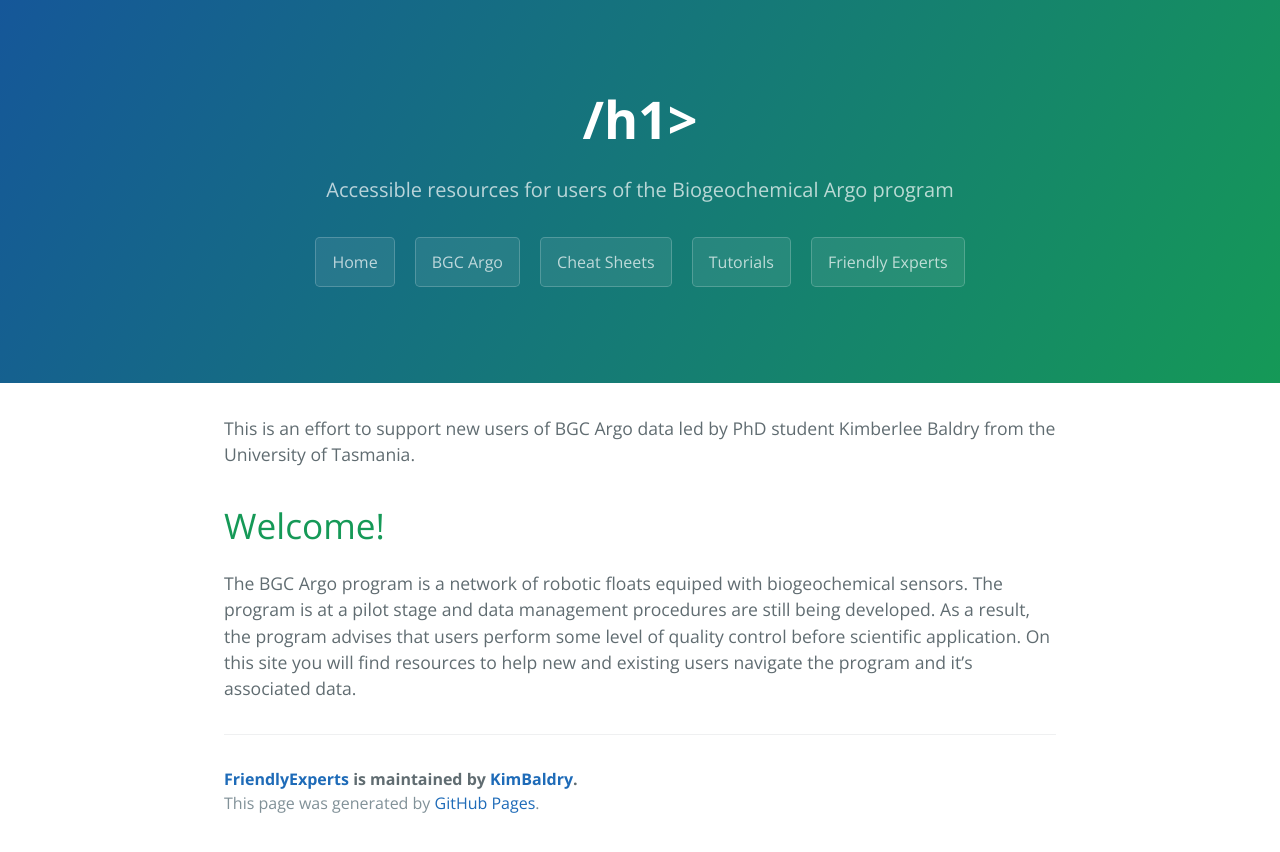
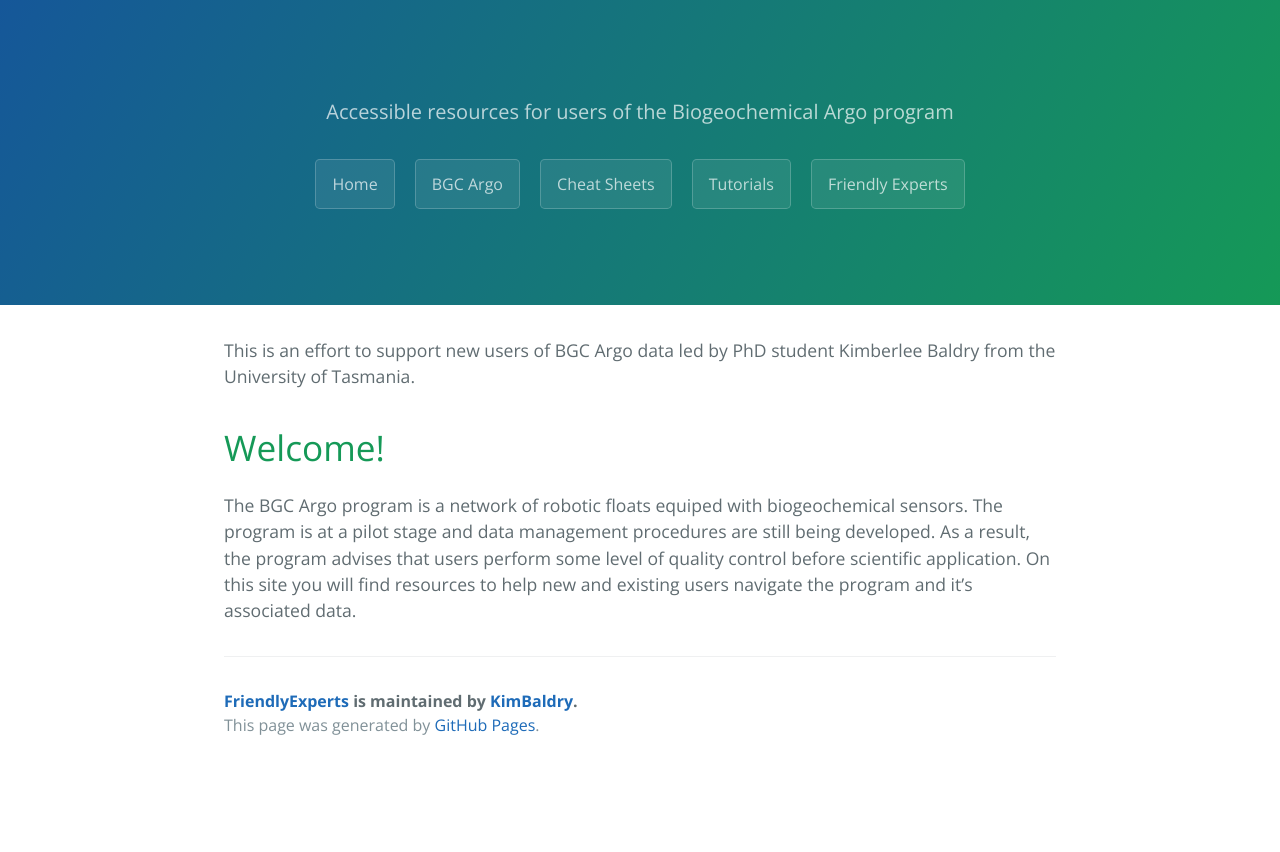
Before and after one commit to KimBaldry/FriendlyExperts, a Jekyll site: the page built from index.md, in a window 1280 px wide. Shown: the top 852 px of the page. Built offline with Jekyll 4.4.1, drawn with Linux system fonts in a browser that asks for light colours.

Commit message:
Update default.html

```diff
--- a/_layouts/default.html
+++ b/_layouts/default.html
@@ -23,7 +23,7 @@
     <a id="skip-to-content" href="#content">Skip to the content.</a>
 
     <header class="page-header" role="banner">
-      <h1 class="project-name">{{ page.title }}/h1>
+      <h1 class="project-name">{{ page.title }}</h1>
       <h2 class="project-tagline">{{ page.description | default: site.description | default: site.github.project_tagline }}</h2>
       {% if site.github.is_project_page %}
         <a href="https://kimbaldry.github.io/FriendlyExperts/" class="btn">Home</a>
```
